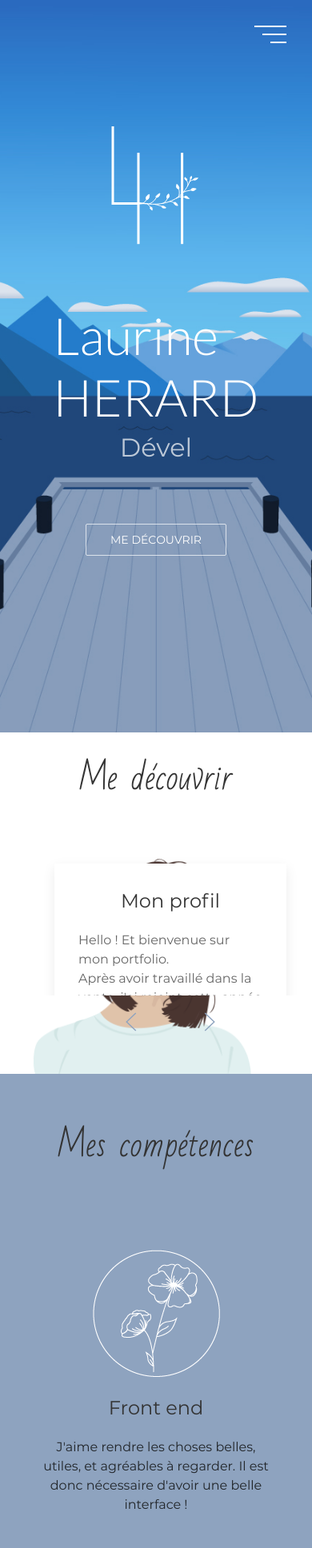
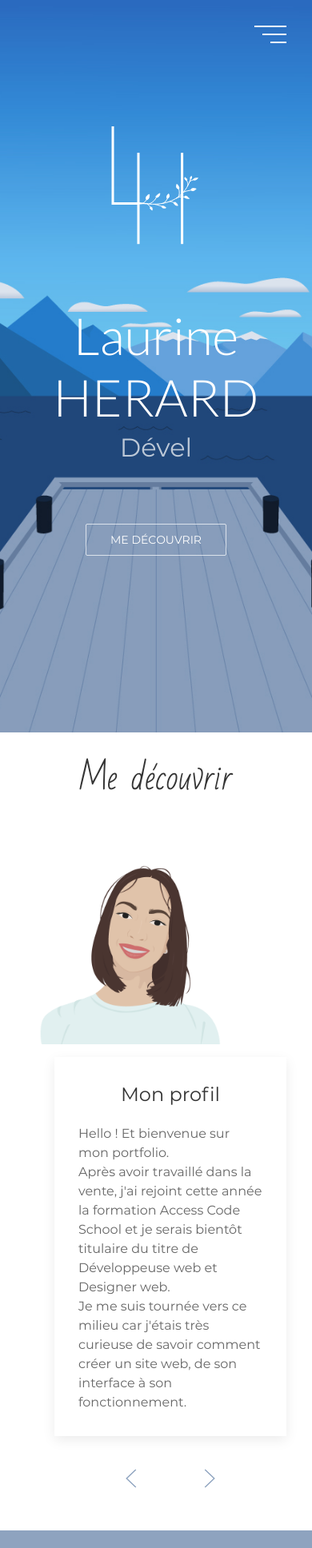
Before and after one commit to laurinehrd/Portfolio, a PHP site: page / in a window 390 px wide. Shown: the top 1936 px of the page at 80% size. Run offline with PHP 8.4, Linux system fonts and the light colour scheme; some libraries are stand-ins or nearby versions.

Commit message:
media queries ok

```diff
--- a/assets/css/style.css
+++ b/assets/css/style.css
@@ -134,7 +134,7 @@ h2 {
 .home_name {
   margin: 0;
   color: #3a3a3a;
-  text-align: left;
+  text-align: center;
   font-size: 4rem;
 }
 
@@ -331,6 +331,9 @@ input:focus:invalid {
 }
 .about-me h3 {
   text-align: center;
+}
+.about-me .uk-slideshow-items {
+  min-height: 440.438px !important;
 }
 .about-me .flecheIcon {
   color: #8EA3BF !important;
@@ -799,4 +802,69 @@ input:focus:invalid {
   color: white;
 }
 
+@media screen and (max-width: 992px) {
+  .menu #overlay-content {
+    width: 100%;
+    background-color: rgba(0, 0, 0, 0.9);
+  }
+
+  .about-me img {
+    position: relative;
+  }
+  .about-me .uk-slideshow-items {
+    min-height: 345.5px !important;
+  }
+
+  .uk-divider-vertical {
+    display: none;
+  }
+
+  form {
+    width: 100%;
+  }
+}
+@media screen and (min-width: 992px) and (max-width: 1199px) {
+  .about-me img {
+    left: -90px;
+  }
+  .about-me .uk-slideshow-items {
+    left: 30px;
+  }
+}
+@media screen and (max-width: 540px) {
+  .about-me .uk-slideshow-items {
+    min-height: 380.5px !important;
+  }
+}
+@media screen and (max-width: 483px) {
+  .about-me .uk-slideshow-items {
+    min-height: 455.5px !important;
+  }
+}
+@media screen and (max-width: 424px) {
+  .about-me .uk-slideshow-items {
+    min-height: 510.5px !important;
+  }
+}
+@media screen and (max-width: 376px) {
+  .about-me .uk-slideshow-items {
+    min-height: 545.5px !important;
+  }
+}
+@media screen and (max-width: 760px) {
+  #logosvg {
+    display: none;
+  }
+}
+@media screen and (max-width: 698px) {
+  .footer {
+    height: 13vh;
+  }
+}
+@media screen and (max-width: 396px) {
+  .footer {
+    height: 16vh;
+  }
+}
+
 /*# sourceMappingURL=style.css.map */
--- a/assets/sass/composants/_about.scss
+++ b/assets/sass/composants/_about.scss
@@ -2,6 +2,9 @@
   position: relative;
   h3{
     text-align: center;
+  }
+  .uk-slideshow-items{
+    min-height: 440.438px!important;
   }
   .flecheIcon{
     color: $primary!important;
--- a/assets/sass/composants/_header.scss
+++ b/assets/sass/composants/_header.scss
@@ -29,7 +29,7 @@
   .home_name {
     margin: 0;
     color: #3a3a3a;
-    text-align: left;
+    text-align: center;
     font-size: 4rem;
   }
 
--- /dev/null
+++ b/assets/sass/layout/_media-queries.scss
@@ -0,0 +1,83 @@
+@media screen and (max-width: 992px){
+    .menu{
+        #overlay-content{
+            width: 100%;
+            background-color: rgba(black,0.9);
+        }
+    }
+
+    .about-me{
+        img{
+            position: relative;
+        }
+        .uk-slideshow-items{
+            min-height: 345.5px!important;
+        }
+    }
+
+    .uk-divider-vertical{
+        display: none;
+    }
+
+    form{
+        width: 100%;
+    }
+}
+
+@media screen and (min-width: 992px) and (max-width: 1199px){
+    .about-me{
+        img{
+            left: -90px;
+        }
+        .uk-slideshow-items{
+            left: 30px;
+        }
+    }
+}
+
+@media screen and (max-width: 540px){
+    .about-me{
+        .uk-slideshow-items{
+            min-height: 380.5px!important;
+        }
+    }
+}
+@media screen and (max-width: 483px){
+    .about-me{
+        .uk-slideshow-items{
+            min-height: 455.5px!important;
+        }
+    }
+}
+@media screen and (max-width: 424px){
+    .about-me{
+        .uk-slideshow-items{
+            min-height: 510.5px!important;
+        }
+    }
+}
+@media screen and (max-width: 376px){
+    .about-me{
+        .uk-slideshow-items{
+            min-height: 545.5px!important;
+        }
+    }
+}
+
+@media screen and (max-width: 760px){
+    #logosvg{
+        display: none;
+    }
+}
+
+@media screen and (max-width: 698px){
+    .footer{
+        height: 13vh;
+    }
+}
+
+@media screen and (max-width: 396px){
+    .footer{
+        height: 16vh;
+    }
+}
--- a/assets/sass/main.scss
+++ b/assets/sass/main.scss
@@ -17,3 +17,7 @@
 @import "./utils/variables";
 
 //PAGES
+@import "./pages/projets";
+
+//LAYOUT
+@import "./layout/media-queries";
--- a/index.php
+++ b/index.php
@@ -246,13 +246,13 @@
           </a>
         </li>
         <li data-name="webdesign">
-          <a href="#">
+          <a href="tdou.php">
               <div class="uk-card">
                 <div class="uk-card-panel contour uk-transition-toggle">
-                  <img  src="assets/images/projet1.png" alt="">
+                  <img  src="assets/images/pageaccueil-tdou.png" alt="image accueil tdou">
                   <div class="titre-projet uk-transition-fade uk-position-cover uk-position-small uk-overlay uk-overlay-default">
-                    <h3 class="">Titre</h3>
-                    <p class="">Contenu</p>
+                    <h3 class="">Refonte d'un site web</h3>
+                    <p class="">Création d'une maquette Photoshop</p>
                   </div>
                 </div>
               </div>
```
Also changed, not shown: tdou.php (added, +23 -0 lines), assets/images/pageaccueil-tdou.png (added), assets/sass/pages/_projets.scss (added), 1 other file.
